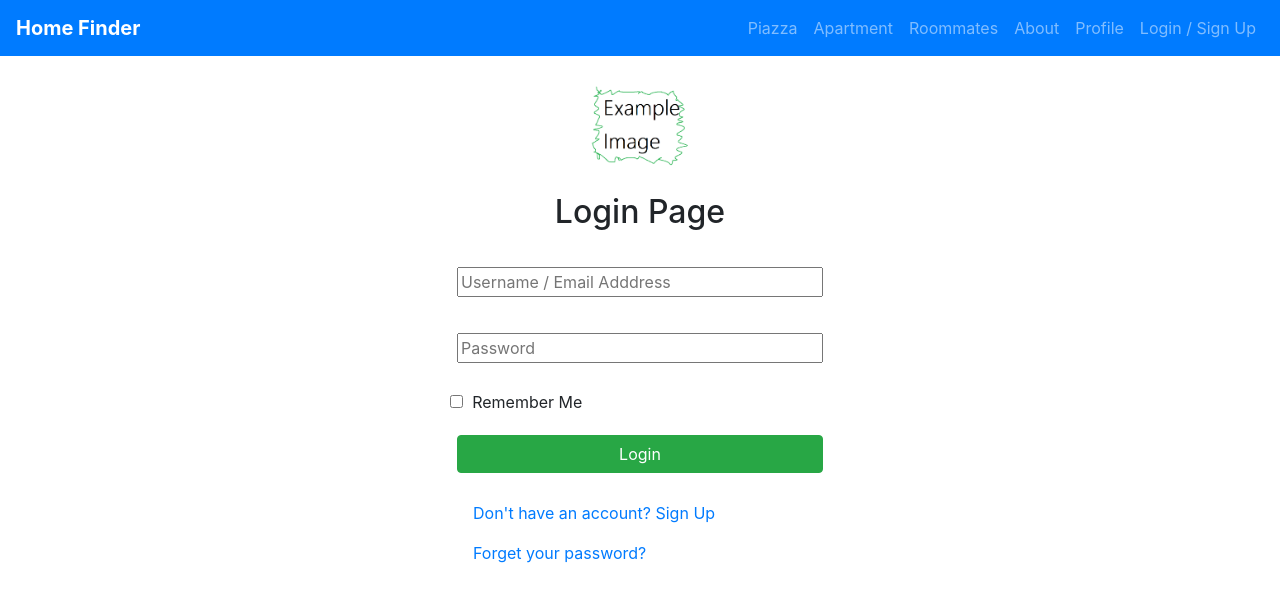
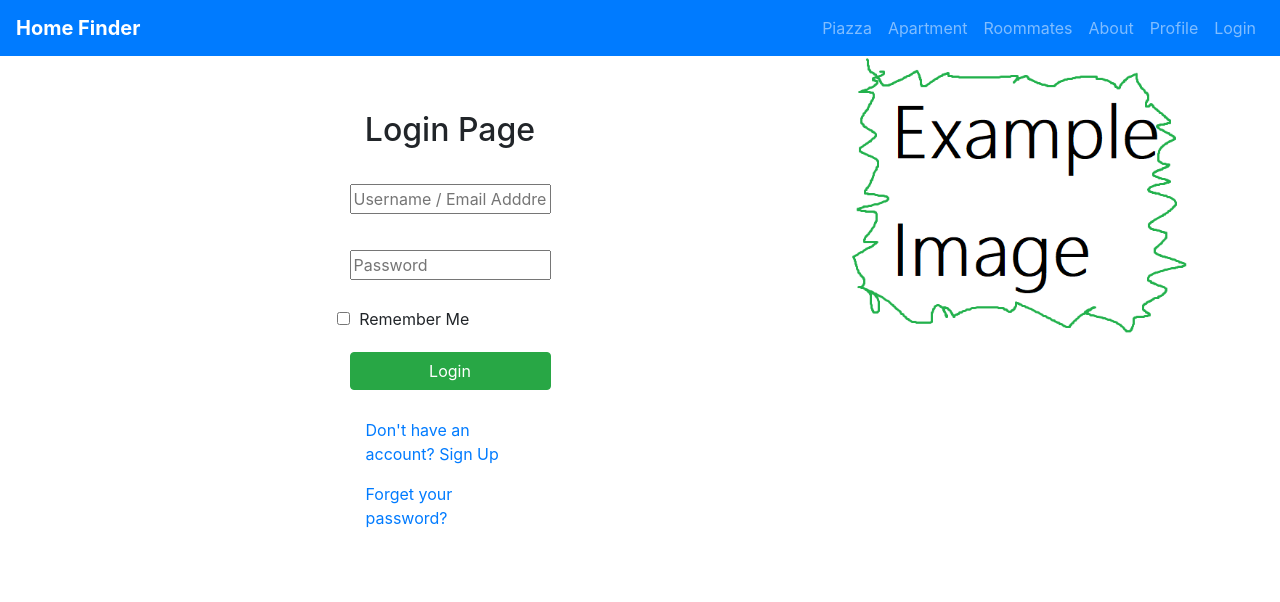
Before and after one commit to SAMHEO/capstone, a React (Create React App) app: page /login in a window 1280 px wide. Shown: the top 602 px of the page. Built offline with nearby package versions, Linux system fonts and the light colour scheme.

Commit message:
update login view

```diff
--- a/src/Login/Login.js
+++ b/src/Login/Login.js
@@ -1,34 +1,70 @@
 import React, { Component } from "react";
-import history from './../history';
-import { Navbar, Nav, Form, Button } from 'react-bootstrap';
-import { withRouter } from 'react-router-dom';
-import './Login.css';
-
+import history from "./../history";
+import { Nav, Container, Row, Col } from "react-bootstrap";
+import { withRouter } from "react-router-dom";
+import "./Login.css";
 
 class Login extends Component {
   render() {
     return (
-            <div style={{ justifyContent: 'center', padding: 30 }}>
-                <img src="ExampleImage.png" alt="ExampleImage" align="center" class="center" style={{ width: '100px'}}></img>
-                <div style={{ clear: 'both', margin: '25px' }} align="center"><h2>Login Page</h2></div>
-                <div class="form-group" align="center">
-                    <input type="text" class="login-box" id="username-input-box" placeholder="Username / Email Adddress"></input>
+      <Container className="align-middle">
+        <Row>
+          <Col lg="8">
+            <div style={{ justifyContent: "center", padding: 30 }}>
+              <div style={{ clear: "both", margin: "25px" }} align="center">
+                <h2>Login Page</h2>
               </div>
               <div class="form-group" align="center">
-                    <input type="text" class="login-box" id="password-input-box" placeholder="Password"></input>
+                <input
+                  type="text"
+                  class="login-box"
+                  id="username-input-box"
+                  placeholder="Username / Email Adddress"
+                ></input>
               </div>
-                <div align="left" style={{ width: '28%' }} class="center">
-                    <td class="text-center"><input type="checkbox" class="form-check-input" value="0" id="remember-me"></input></td>
+              <div class="form-group" align="center">
+                <input
+                  type="text"
+                  class="login-box"
+                  id="password-input-box"
+                  placeholder="Password"
+                ></input>
+              </div>
+              <div align="left" style={{ width: "28%" }} class="center">
+                <td class="text-center">
+                  <input
+                    type="checkbox"
+                    class="form-check-input"
+                    value="0"
+                    id="remember-me"
+                  ></input>
+                </td>
                 <td class="text-center">Remember Me</td>
               </div>
               <div>
-                    <button type="submit" class="btn btn-success btn-default center" id="login-button"><span class="glyphicon glyphicon-off"></span> Login </button>
+                <button
+                  type="submit"
+                  class="btn btn-success btn-default center"
+                  id="login-button"
+                >
+                  <span class="glyphicon glyphicon-off"></span> Login{" "}
+                </button>
               </div>
-                <div class="center" style={{ width: '30%' }}>
-                    <Nav.Link href="/Signup">Don't have an account? Sign Up</Nav.Link>
+              <div class="center" style={{ width: "30%" }}>
+                <Nav.Link href="/Signup">
+                  Don't have an account? Sign Up
+                </Nav.Link>
                 <Nav.Link href="/Forget">Forget your password?</Nav.Link>
               </div>
             </div>
+          </Col>
+          <Col className="align-middle">
+            <div>
+              <img src="ExampleImage.png" className="d-block w-100 " />
+            </div>
+          </Col>
+        </Row>
+      </Container>
     );
   }
 }
--- a/src/components/Navbar.js
+++ b/src/components/Navbar.js
@@ -6,7 +6,7 @@ import { withRouter } from "react-router-dom";
 const Navigation = (props) => {
   console.log(props);
   return (
-    <Navbar bg="primary" variant="dark">
+    <Navbar bg="primary" variant="dark" /*fixed="top"*/>
       <Navbar.Brand href="/">Home Finder</Navbar.Brand>
       <Navbar.Toggle aria-controls="basic-navbar-nav" />
       <Navbar.Collapse id="basic-navbar-nav" className="justify-content-end">
@@ -16,7 +16,7 @@ const Navigation = (props) => {
           <Nav.Link href="/roommate">Roommates</Nav.Link>
           <Nav.Link href="/about">About</Nav.Link>
           <Nav.Link href="/profile">Profile</Nav.Link>
-          <Nav.Link href="/login">Login / Sign Up</Nav.Link>
+          <Nav.Link href="/login">Login</Nav.Link>
         </Nav>
       </Navbar.Collapse>
     </Navbar>
```
Lines whose indentation alone changed are shown as unchanged.
